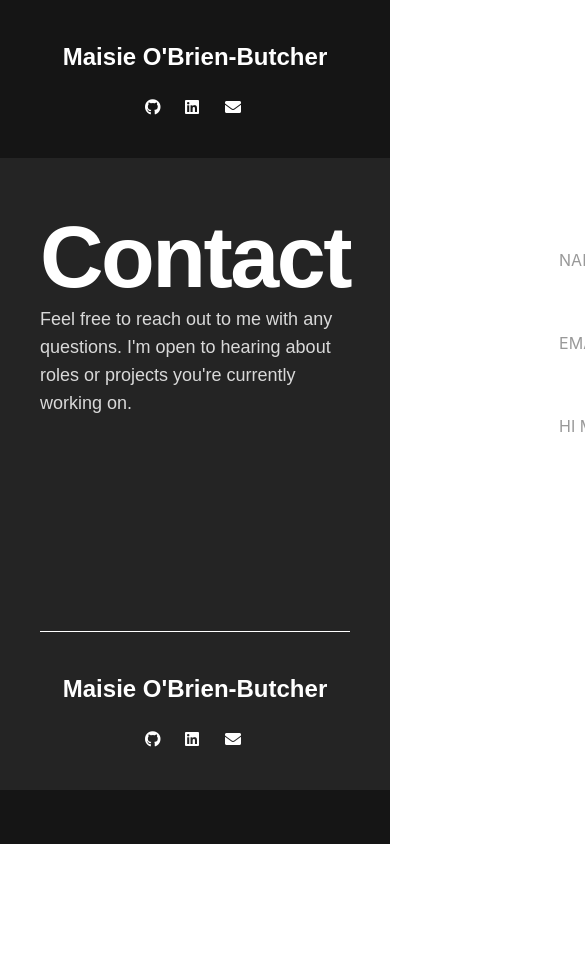
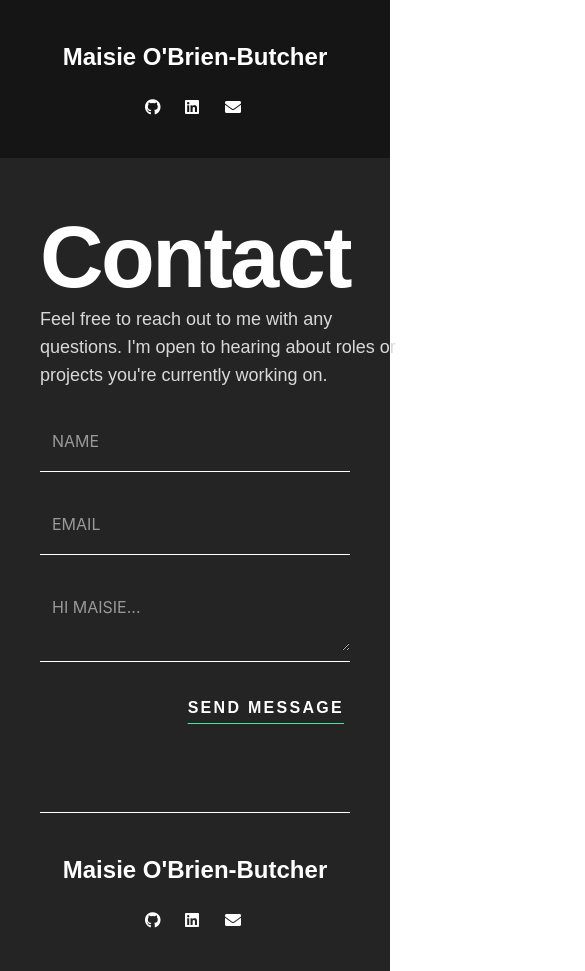
Before and after one commit to maisieo/-maisie-codes, a React (Create React App) app: page /live-client-websites in a window 390 px wide. Shown: the top 971 px of the page, 585 px wide, since content can reach past the window. Before the commit the page ends 844 px from the top, so only its background shows below. Built offline with nearby package versions, Linux system fonts and the light colour scheme.

Commit message:
picture change

```diff
--- a/src/components/Home/ContactForm/ContactForm.scss
+++ b/src/components/Home/ContactForm/ContactForm.scss
@@ -90,4 +90,8 @@
 
 @media screen and (max-width:768px) {
 
+  .inner-wrapper {
+    flex-direction: column!important;
+  }
+
 }
--- a/src/components/Home/IntroSection/IntroSection.js
+++ b/src/components/Home/IntroSection/IntroSection.js
@@ -11,7 +11,7 @@ function IntroSection() {
         <a className="contact-button" href='google.com'>Get in touch</a>
       </div>
       <div className="profile-img">
-       <img src="https://i.ibb.co/gr9Tbtx/Untitled-design-1.png" alt="Untitled-design-1" border="0"/>
+       <img src="/assets/imgs/Me.png" alt="Picture of Maisie O'Brien-Butcher" border="0"/>
       </div>
 
     </section>
--- a/src/components/Home/IntroSection/IntroSection.scss
+++ b/src/components/Home/IntroSection/IntroSection.scss
@@ -7,8 +7,8 @@
 // */
 
 .intro-section {
-  max-width: 1141px;
-  margin: 0 auto;
+  // max-width: 1141px;
+  // margin: 0 auto;
   display: flex;
   flex-direction: row;
   padding-top: 88px;
@@ -17,7 +17,7 @@
   position: relative;
 
   @media (max-width: 600px) {
-    flex-direction: column-reverse; /* Reversed flex-direction for mobile */
+    flex-direction: column-reverse;
   }
 }
 
```
Also changed, not shown: public/assets/imgs/Untitled design.jpg (added), 1 other file (tests, documents, lock files or other folders).
